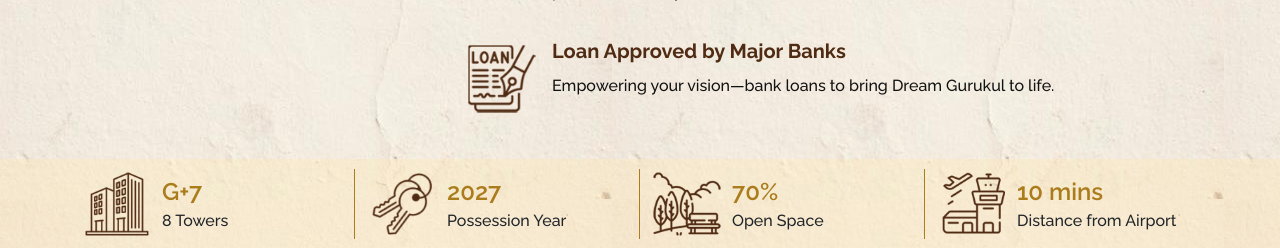
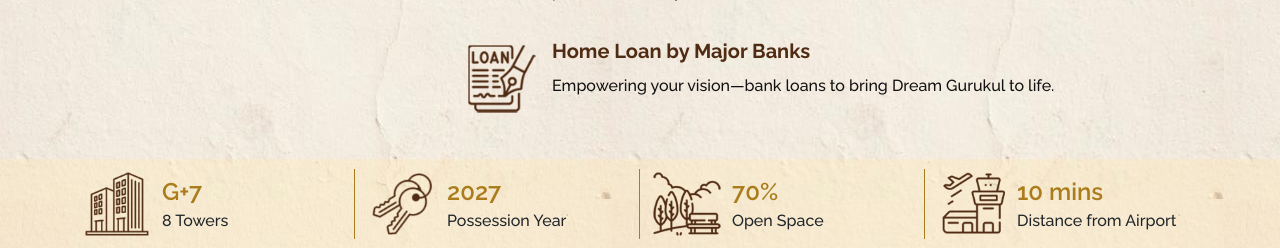
Before and after one commit to ronniemiz25/dream-gurukul, a PHP site: page / in a window 1280 px wide. Shown: the part 1001-1249 px from the top of the page. Run offline with PHP 8.4, Linux system fonts and the light colour scheme; some web fonts are replaced.

Commit message:
Updated Code

```diff
--- a/dream_gurukul.php
+++ b/dream_gurukul.php
@@ -192,7 +192,7 @@
                             <div class="col-md-12 overbg">
                                 <img src="images/loan.png" class="img-fluid" alt="">
                                 <div class="over_col">
-                                    <h4>Loan Approved by Major Banks</h4>
+                                    <h4>Home Loan by Major Banks</h4>
                                     <p>Empowering your vision—bank loans to bring Dream Gurukul to life.</p>
                                 </div>
                             </div>
--- a/index.html
+++ b/index.html
@@ -192,7 +192,7 @@
                             <div class="col-md-12 overbg">
                                 <img src="images/loan.png" class="img-fluid" alt="">
                                 <div class="over_col">
-                                    <h4>Loan Approved by Major Banks</h4>
+                                    <h4>Home Loan by Major Banks</h4>
                                     <p>Empowering your vision—bank loans to bring Dream Gurukul to life.</p>
                                 </div>
                             </div>
--- a/index.php
+++ b/index.php
@@ -192,7 +192,7 @@
                             <div class="col-md-12 overbg">
                                 <img src="images/loan.png" class="img-fluid" alt="">
                                 <div class="over_col">
-                                    <h4>Loan Approved by Major Banks</h4>
+                                    <h4>Home Loan by Major Banks</h4>
                                     <p>Empowering your vision—bank loans to bring Dream Gurukul to life.</p>
                                 </div>
                             </div>
```
